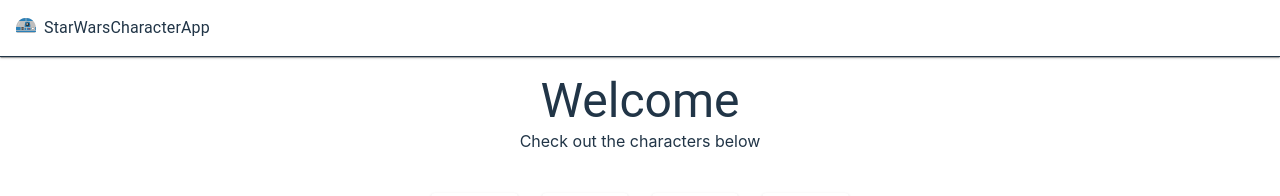
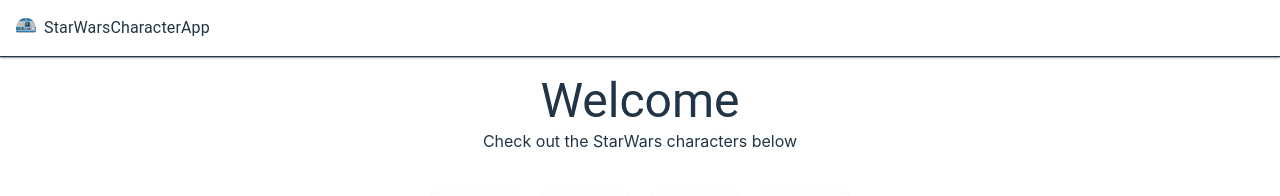
Before and after one commit to Twolar/StarWarsCharacter-WebApp, a React (Vite) app in the folder StarWarsCharacter-Client/: page / in a window 1280 px wide. Shown: the top 196 px of the page. Built offline with nearby package versions, Linux system fonts and the light colour scheme.

Commit message:
Minor navigation tings

```diff
--- a/StarWarsCharacter-Client/src/scenes/global/Navbar.jsx
+++ b/StarWarsCharacter-Client/src/scenes/global/Navbar.jsx
@@ -1,6 +1,9 @@
 import { Typography, Box } from "@mui/material";
+import { useNavigate } from "react-router-dom";
 
 const Navbar = () => {
+  const navigate = useNavigate();
+
   return (
     <Box
       display="flex"
@@ -10,7 +13,7 @@ const Navbar = () => {
       marginBottom={2}
       boxShadow={1}
     >
-      <Typography>
+      <Typography onClick={() => navigate("/")} style={{ cursor: "pointer" }}>
         <img
           src="/r2d2.svg"
           alt="R2D2 Icon"
--- a/StarWarsCharacter-Client/src/scenes/landing/index.jsx
+++ b/StarWarsCharacter-Client/src/scenes/landing/index.jsx
@@ -12,7 +12,9 @@ const Landing = () => {
     >
       <Box textAlign="center">
         <Typography variant="h3">Welcome</Typography>
-        <Typography variant="p">Check out the characters below</Typography>
+        <Typography variant="p">
+          Check out the StarWars characters below
+        </Typography>
       </Box>
 
       <Box mt={5}>
--- a/StarWarsCharacter-Client/src/scenes/missing/index.jsx
+++ b/StarWarsCharacter-Client/src/scenes/missing/index.jsx
@@ -1,6 +1,9 @@
-import { Box, Typography } from "@mui/material";
+import { Box, Typography, Button } from "@mui/material";
+import { useNavigate } from "react-router-dom";
 
 const Missing = () => {
+  const navigate = useNavigate();
+
   return (
     <Box
       m="0px 20px"
@@ -17,6 +20,12 @@ const Missing = () => {
       <Box>
         <p>Oops, looks like the content you were looking for does not exist</p>
       </Box>
+
+      <Box display="flex" justifyContent="start" mt="20px">
+        <Button onClick={() => navigate("/")} color="secondary" variant="contained">
+          Back to Home
+        </Button>
+      </Box>
     </Box>
   );
 };
```
